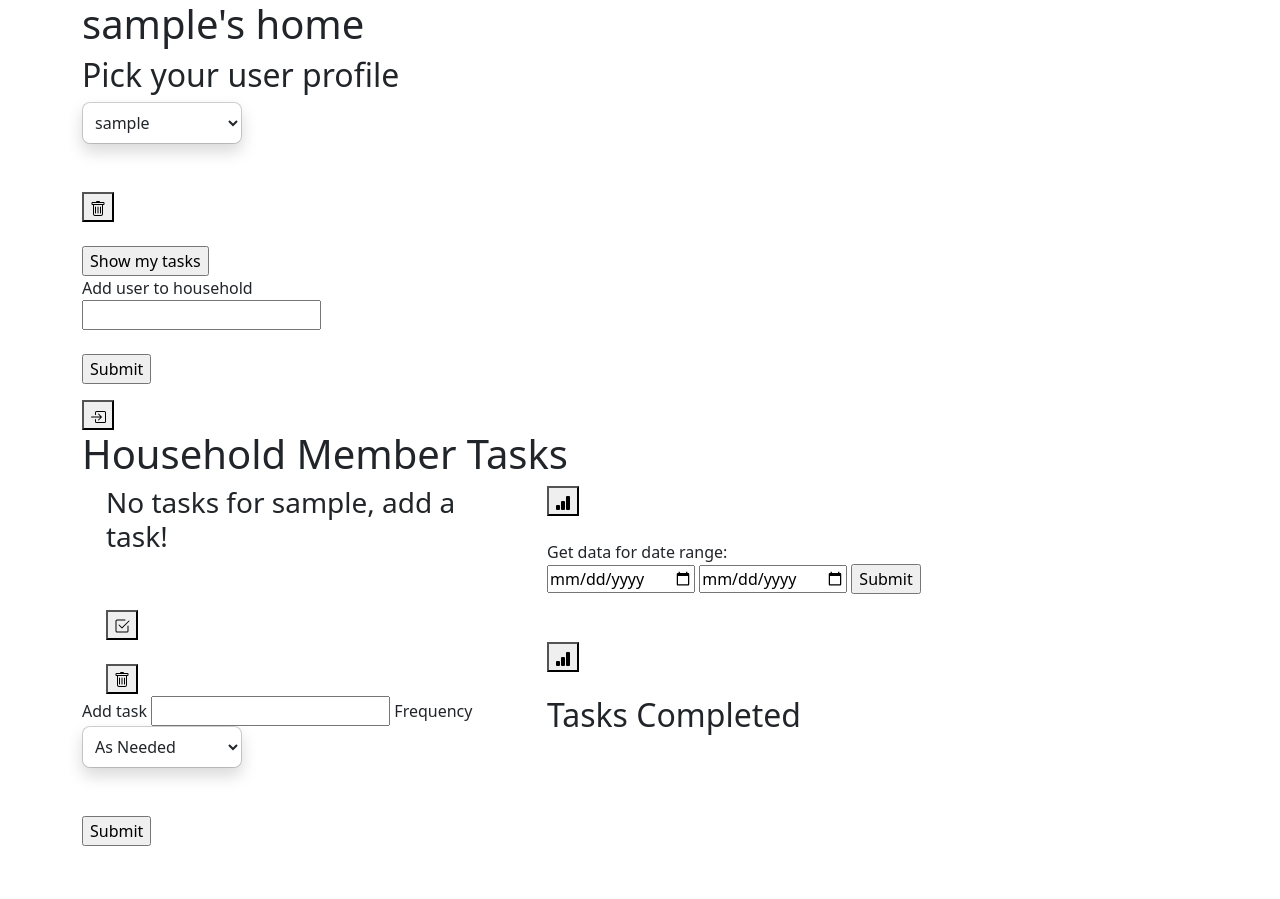
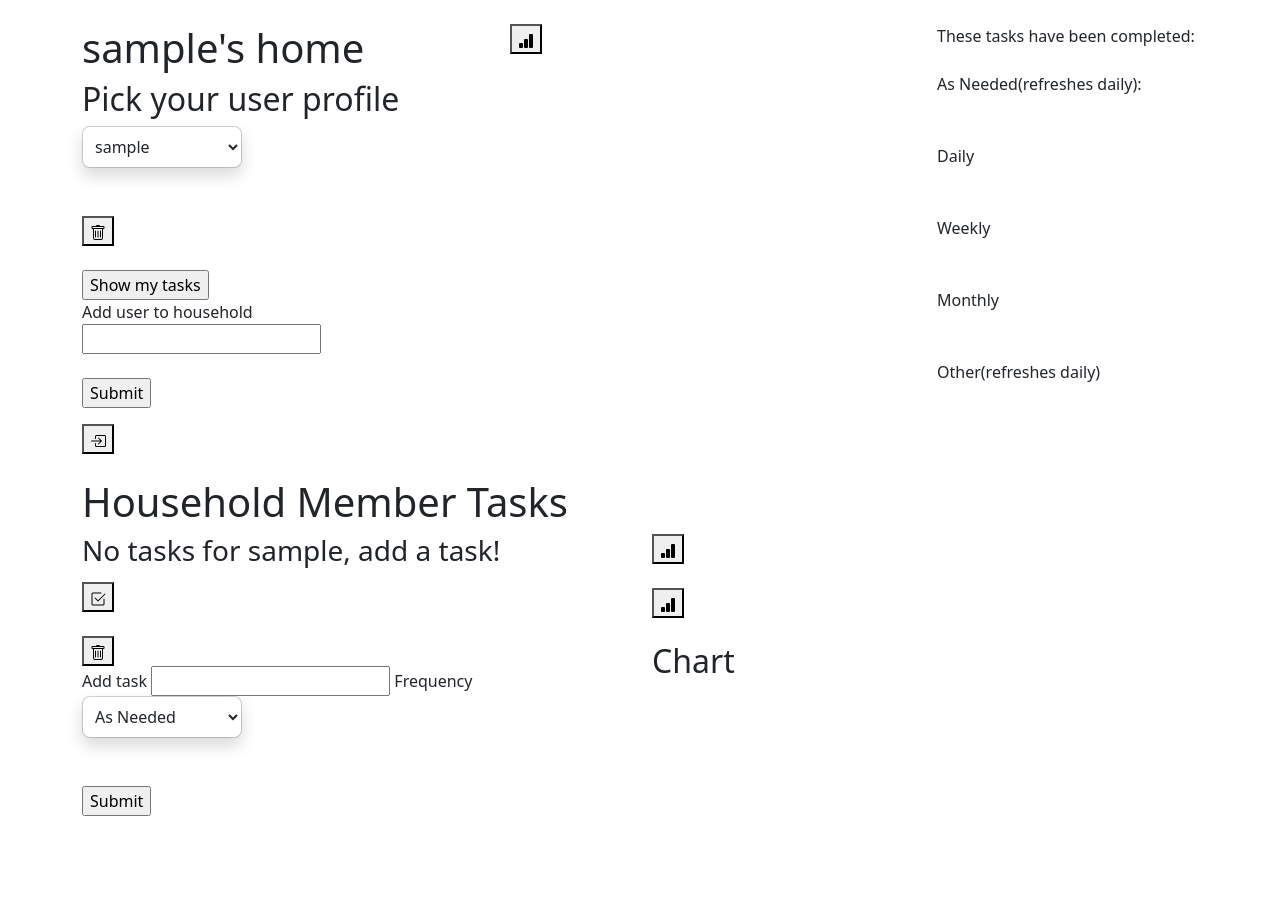
Before and after one commit to edunkpatrick/TO-DO, a Flask app: page /add_task in a window 1280 px wide. After the commit the page ends 816 px from the top, so only its background shows below. Run offline with Flask 2, Linux system fonts and the light colour scheme; the visitor is signed in with stand-in values (Sample User, id 1); tables that the repository leaves empty hold one stand-in row (values such as "Sample post"); a map, chart or similar area stays blank; some libraries are stand-ins or nearby versions.

Commit message:
multiple dataset chart, twilio setup, list of completed tasks for house

```diff
--- a/requirements.txt
+++ b/requirements.txt
@@ -23,12 +23,15 @@ protobuf==4.21.12
 psycopg2-binary==2.9.3
 pyasn1==0.4.8
 pyasn1-modules==0.2.8
+PyJWT==2.6.0
 pyparsing==3.0.9
+pytz==2022.7.1
 requests==2.28.2
 requests-oauthlib==1.3.1
 rsa==4.9
 six==1.16.0
 SQLAlchemy==1.4.18
+twilio==7.16.3
 uritemplate==4.1.1
 urllib3==1.26.14
 Werkzeug==2.0.1
--- a/server.py
+++ b/server.py
@@ -59,7 +59,31 @@ def login_household():
         user_list = crud.get_users_by_household(household_name)
         session["account_name"] = household.account_login
         flash(f"Welcome back, {household_name}!")
-        return render_template('household.html', household_name=household_name, user_list=user_list)
+        household_id = crud.get_household_id_by_name(household_name)
+        # house_completed_tasks is a dict w/ freq as keys, tasks as values list
+        house_completed_tasks = crud.get_house_tasks(household_id)
+        as_needed_list = []
+        daily_list = []
+        weekly_list = []
+        monthly_list = []
+        other_list = []
+
+        for key, value in house_completed_tasks.items():
+            if key == "as_needed":
+                as_needed_list = value
+            elif key == "daily":
+                daily_list = value
+            elif key == "weekly":
+                weekly_list = value
+            elif key == "monthly":
+                monthly_list = value
+            elif key == "other":
+                other_list = value
+
+
+        return render_template('household.html', household_name=household_name,
+        user_list=user_list, as_needed_list=as_needed_list, daily_list=daily_list,
+        weekly_list=weekly_list, monthly_list=monthly_list, other_list=other_list)
 
 
 @app.route('/add_user')
@@ -98,7 +122,34 @@ def show_user_landing():
 
     get_tasks = crud.get_tasks(user_profile_selected, household_name)
 
-    return render_template('household.html', get_tasks=get_tasks, user_profile_selected=user_profile_selected, household_name=household_name, user_list=user_list)
+    household_id = crud.get_household_id_by_name(household_name)
+    house_completed_tasks = crud.get_house_tasks(household_id)
+
+    house_completed_tasks = crud.get_house_tasks(household_id)
+    as_needed_list = []
+    daily_list = []
+    weekly_list = []
+    monthly_list = []
+    other_list = []
+
+    for key, value in house_completed_tasks.items():
+        if key == "as_needed":
+            as_needed_list = value
+        elif key == "daily":
+            daily_list = value
+        elif key == "weekly":
+            weekly_list = value
+        elif key == "monthly":
+            monthly_list = value
+        elif key == "other":
+            other_list = value
+
+    return render_template('household.html', get_tasks=get_tasks,
+    user_profile_selected=user_profile_selected,
+    household_name=household_name, user_list=user_list,
+    house_completed_tasks=house_completed_tasks, as_needed_list=as_needed_list,
+    daily_list=daily_list, weekly_list=weekly_list, monthly_list=monthly_list,
+    other_list=other_list)
 
 @app.route('/delete_user')
 def delete_user():
@@ -205,9 +256,9 @@ def get_range():
     user_name = session["user_name"]
     user_id = crud.get_user_id(user_name, household_id)
     # tasks_complete is a list of tuples
-    date1 = request.args.get("first_date")
-    date2 = request.args.get("second_date")
-    tasks_complete = crud.get_range(user_id, date1, date2)
+    # date1 = request.args.get("first_date")
+    # date2 = request.args.get("second_date")
+    tasks_complete = crud.get_range(user_id)
 
     tasks_complete_list = []
     # for tuple pair, packing into list of dicts
@@ -222,24 +273,23 @@ def get_all_house_complete():
 
     household_name = session["account_name"]
     household_id = crud.get_household_id_by_name(household_name)
-    user_name = session["user_name"]
-    user_id = crud.get_user_id(user_name, household_id)
-    # tasks_complete is a list of tuples
-    tasks_complete = crud.get_count_of_tasks(user_id)
 
-    tasks_complete_list = []
-    # for tuple pair, packing into list of dicts
-    for frequency, total in tasks_complete:
-        tasks_complete_list.append({'freq': frequency, 'num': total})
+    background_dict = {}
+    bar_colors = ['#bf3fbf', '#c09af8', '#9af8f3', '#adf89a', '#f8f79a']
+    background_dict['colors'] = bar_colors
+    # tasks_complete is a dict w/user_name as keys and
+    # tuple of freq type, total as values
+    tasks_complete = crud.chart_all(household_id)
 
-    return jsonify({'data': tasks_complete_list})
+    return jsonify({'house': tasks_complete, 'bar_colors': background_dict})
 
 @app.route('/sign_out')
 def sign_out():
     """Logs out househould and user"""
 
-    session.pop('account_name')
-    session.pop('user_name')
+    del session["account_name"]
+    # if session["user_name"]:
+    #     session.pop("user_name")
 
     return redirect('/')
 
--- a/static/js/charts.js
+++ b/static/js/charts.js
@@ -14,10 +14,10 @@ document.getElementById('chart').addEventListener('click', (evt) => {
                 type: 'bar',
                 data: {
                     datasets: [{
-                        label: 'All Tasks',
+                        label: 'All Tasks Completed',
                         data: data,
-                        backgroundColor: '#ff1493',
-                        borderColor: '#ff1493',
+                        backgroundColor: '#FC9BAE',
+                        borderColor: '#FC9BAE',
                         borderWidth: 2
 
                     }],
@@ -28,7 +28,7 @@ document.getElementById('chart').addEventListener('click', (evt) => {
                             title: {
                                 display: true,
                                 text: 'Frequency of Task',
-                                borderColor: '#ff1493',
+                                borderColor: '#FC9BAE',
                                 borderWidth: 2
                             },
                         },
@@ -36,7 +36,7 @@ document.getElementById('chart').addEventListener('click', (evt) => {
                         title: {
                             display: true,
                             text: 'Number of Tasks Completed',
-                            borderColor: '#ff1493',
+                            borderColor: '#FC9BAE',
                             borderWidth: 2
                         },
                         min: 0,
@@ -53,10 +53,9 @@ document.getElementById('chart').addEventListener('click', (evt) => {
 // CODE REVIEW 2 2/3/23
 
 
-// CHART DATA TO MAKE SPECIFIC RANGE - IN PROGRESS
-document.getElementById('date_range').addEventListener('submit', (evt) => {
+// CHART DATA W/IN LAST MONTH - IN PROGRESS
+document.getElementById('month_chart').addEventListener('click', (evt) => {
     evt.preventDefault();
-    console.log('button worked');
     fetch('/get_date_range.json')
         .then((response) => response.json())
         .then((responseJson) => {
@@ -64,15 +63,14 @@ document.getElementById('date_range').addEventListener('submit', (evt) => {
                 x: tasks.freq,
                 y: tasks.num,
                 }));
-            Chart.destroy();
             new Chart(document.querySelector('#bar-chart'), {
                 type: 'bar',
                 data: {
                     datasets: [{
-                        label: 'All Tasks',
+                        label: 'Tasks Completed in Last 30 Days',
                         data: data,
-                        backgroundColor: '#ff1493',
-                        borderColor: '#ff1493',
+                        backgroundColor: '#88D6FA',
+                        borderColor: '#88D6FA',
                         borderWidth: 2
 
                     }],
@@ -83,7 +81,7 @@ document.getElementById('date_range').addEventListener('submit', (evt) => {
                             title: {
                                 display: true,
                                 text: 'Frequency of Task',
-                                borderColor: '#ff1493',
+                                borderColor: '#88D6FA',
                                 borderWidth: 2
                             },
                         },
@@ -91,7 +89,7 @@ document.getElementById('date_range').addEventListener('submit', (evt) => {
                         title: {
                             display: true,
                             text: 'Number of Tasks Completed',
-                            borderColor: '#ff1493',
+                            borderColor: '#88D6FA',
                             borderWidth: 2
                         },
                         min: 0,
@@ -110,22 +108,42 @@ document.getElementById('house_chart').addEventListener('click', (evt) => {
     fetch('/house_tasks_complete.json')
         .then((response) => response.json())
         .then((responseJson) => {
-            const data = responseJson.data.map(tasks => ({
-                x: tasks.freq,
-                y: tasks.num,
+            // make an array of responseJson key, values
+            const user_data = Object.entries(responseJson['house'])
+            // get list of colors for bar colors
+            const background_dict = responseJson['bar_colors']
+
+            let taskArr = [];
+            for(const [user_name, user_tasks] of user_data){
+                const data = user_tasks.map((tasks) => ({
+                    x: tasks[0],
+                    y: tasks[1],
                 }));
 
-            new Chart(document.querySelector('#bar-chart'), {
+                let dict = {}
+                dict[user_name] = data
+                taskArr.push(dict);
+            }
+            let dataArr = [];
+
+            for(let i=0; i<taskArr.length; i++){
+                // get name from taskArr keys
+                let name = Object.keys(taskArr[i])[0]
+                // get task freq type, total values and assign to data
+                let data = taskArr[i][name]
+                let color = background_dict['colors'][i]
+                dataArr.push({
+                    label: name,
+                    data: data,
+                    backgroundColor: color,
+                    borderColor: color
+                })
+            }
+
+            new Chart(document.querySelector('#house-chart'), {
                 type: 'bar',
                 data: {
-                    datasets: [{
-                        label: 'All Tasks',
-                        data: data,
-                        backgroundColor: '#ff1493',
-                        borderColor: '#ff1493',
-                        borderWidth: 2
-
-                    }],
+                    datasets: dataArr,
                 },
                 options: {
                     scales: {
@@ -133,7 +151,6 @@ document.getElementById('house_chart').addEventListener('click', (evt) => {
                             title: {
                                 display: true,
                                 text: 'Frequency of Task',
-                                borderColor: '#ff1493',
                                 borderWidth: 2
                             },
                         },
@@ -141,7 +158,6 @@ document.getElementById('house_chart').addEventListener('click', (evt) => {
                         title: {
                             display: true,
                             text: 'Number of Tasks Completed',
-                            borderColor: '#ff1493',
                             borderWidth: 2
                         },
                         min: 0,
--- a/static/js/updateTasks.js
+++ b/static/js/updateTasks.js
@@ -48,15 +48,30 @@ document.querySelector('#delete_user').addEventListener('click', (evt) => {
         // const queryString = new URLSearchParams({ user: toDelete }).toString();
         // need to fetch url, etc
         console.log('user deleted');
-        });
+        const toDelete = '';
+        const queryString = new URLSearchParams({ task: toDelete }).toString();
+        const url = `/delete_user?${queryString}`;
+        fetch(url)
+            .then((response) => response.text())
+            .then((status) => {
+                console.log(status);
+            })
+    }
+);
 
 // LOGS OUT USER
 
 // document.querySelector('#log_out').addEventListener('click', (evt) => {
 //     evt.preventDefault();
-//     const log_out_url = '/sign_out';
-//     fetch(log_out_url);
-// })
+//     const toLogOut = document.querySelector('.home').value
+//     const queryString = new URLSearchParams({ account_name: toLogOut }).toString()
+//     const log_out_url = `/sign_out?${queryString}`;
+//     fetch(log_out_url)
+//         .then((response) => response.text())
+//         .then((status) => {
+//             console.log(status);
+//         })
+// });
 
 
 // FORMER AJAX FUNCTIONS, REMOVE WHEN MVP COMPLETE
--- a/templates/household.html
+++ b/templates/household.html
@@ -9,11 +9,12 @@
 {% endblock %}
 </head>
 {% block body %}
+<br><b></b>
 <div class="container">
     <div class="row">
-        <div class="col-4">
-            <h1> {{ household_name }}'s home </h1>
-            <div id="user_profile">
+        <div class="col">
+            <h1 class="home" value="{{ household_name}}"> {{ household_name }}'s home </h1>
+            <h2 id="user_profile">
             <h2>Pick your user profile</h2>
             <form action="/user_profile">
             <select name="available_users" id="users" class="dropdown-menu position-static d-grid gap-1 p-2 rounded-3 mx-0 shadow w-220px">
@@ -24,16 +25,16 @@
 
             </select>
             <br><br>
-            <button id="delete_user"><svg xmlns="http://www.w3.org/2000/svg" width="16" height="16" fill="currentColor" class="bi bi-trash" viewBox="0 0 16 16">
+            <button id="delete_user" type="button" class="btn-secondary" data-toggle="tooltip" data-placement="right" title="Delete User"><svg xmlns="http://www.w3.org/2000/svg" width="16" height="16" fill="currentColor" class="bi bi-trash" viewBox="0 0 16 16">
                 <path d="M5.5 5.5A.5.5 0 0 1 6 6v6a.5.5 0 0 1-1 0V6a.5.5 0 0 1 .5-.5zm2.5 0a.5.5 0 0 1 .5.5v6a.5.5 0 0 1-1 0V6a.5.5 0 0 1 .5-.5zm3 .5a.5.5 0 0 0-1 0v6a.5.5 0 0 0 1 0V6z"/>
                 <path fill-rule="evenodd" d="M14.5 3a1 1 0 0 1-1 1H13v9a2 2 0 0 1-2 2H5a2 2 0 0 1-2-2V4h-.5a1 1 0 0 1-1-1V2a1 1 0 0 1 1-1H6a1 1 0 0 1 1-1h2a1 1 0 0 1 1 1h3.5a1 1 0 0 1 1 1v1zM4.118 4 4 4.059V13a1 1 0 0 0 1 1h6a1 1 0 0 0 1-1V4.059L11.882 4H4.118zM2.5 3V2h11v1h-11z"/>
             </svg></button>
-            <div id="pop_delete_user" style="display: none">Delete User</div>
+            <!-- <div id="pop_delete_user" style="display: none">Delete User</div> -->
+            <!-- <button type="button" class="btn btn-secondary" data-toggle="tooltip" data-placement="right" title="Tooltip on right">
+                Tooltip on right -->
             <br><br>
             <input id="show_tasks" type="submit" value="Show my tasks">
-        </div>
 
-        <div>
             </form>
             <form action="/add_user">
                 <p>
@@ -42,28 +43,76 @@
             <input type="submit">
             </form>
 
-        </div>
-
-        <div>
             <!-- Log Out -->
             <form action="/sign_out">
-            <button id="log_out"><svg xmlns="http://www.w3.org/2000/svg" width="16" height="16" fill="currentColor" class="bi bi-box-arrow-in-right" viewBox="0 0 16 16">
+            <button id="log_out" onclick="location.href='/sign_out'" type="button" class="btn-secondary" data-toggle="tooltip" data-placement="right" title="Log Out"><svg xmlns="http://www.w3.org/2000/svg" width="16" height="16" fill="currentColor" class="bi bi-box-arrow-in-right" viewBox="0 0 16 16">
                 <path fill-rule="evenodd" d="M6 3.5a.5.5 0 0 1 .5-.5h8a.5.5 0 0 1 .5.5v9a.5.5 0 0 1-.5.5h-8a.5.5 0 0 1-.5-.5v-2a.5.5 0 0 0-1 0v2A1.5 1.5 0 0 0 6.5 14h8a1.5 1.5 0 0 0 1.5-1.5v-9A1.5 1.5 0 0 0 14.5 2h-8A1.5 1.5 0 0 0 5 3.5v2a.5.5 0 0 0 1 0v-2z"/>
                 <path fill-rule="evenodd" d="M11.854 8.354a.5.5 0 0 0 0-.708l-3-3a.5.5 0 1 0-.708.708L10.293 7.5H1.5a.5.5 0 0 0 0 1h8.793l-2.147 2.146a.5.5 0 0 0 .708.708l3-3z"/>
               </svg></button>
             </form>
         </div>
-        <div id="pop_logout" style="display: none">Logout</div>
 
+        <div class="col">
+            <button id="house_chart" type="button" class="btn-secondary" data-toggle="tooltip" data-placement="right" title="House Chart"><svg xmlns="http://www.w3.org/2000/svg" width="16" height="16" fill="currentColor" class="bi bi-bar-chart-fill" viewBox="0 0 16 16">
+                <path d="M1 11a1 1 0 0 1 1-1h2a1 1 0 0 1 1 1v3a1 1 0 0 1-1 1H2a1 1 0 0 1-1-1v-3zm5-4a1 1 0 0 1 1-1h2a1 1 0 0 1 1 1v7a1 1 0 0 1-1 1H7a1 1 0 0 1-1-1V7zm5-5a1 1 0 0 1 1-1h2a1 1 0 0 1 1 1v12a1 1 0 0 1-1 1h-2a1 1 0 0 1-1-1V2z"/>
+                </svg></button>
+                <br><br>
+                <canvas id="house-chart"></canvas>
+                <!-- <div id="pop_house_chart" style="display: none">Show House Chart</div> -->
+                <br><br>
+        </div>
+        <div class="col-3">
+            These tasks have been completed:
+            <br><br>
+            As Needed(refreshes daily):
+            <ul class="list-group">
+            {% for task in as_needed_list%}
+            <!-- <li>{{ task }}</li> -->
+            <li class="list-group-item disabled" id="{{ task }}" value="{{ task }}">{{ task }}</li>
+            {% endfor %}
+            </ul>
+            <br><br>
+            Daily
+            <ul class="list-group">
+                {% for task in daily_list %}
+                <!-- <li>{{ task }}</li> -->
+                <li class="list-group-item disabled" id="{{ task }}" value="{{ task }}">{{ task }}</li>
+                {% endfor %}
+            </ul>
+            <br><br>
+            Weekly
+            <ul class="list-group">
+                {% for task in weekly_list %}
+                <!-- <li>{{ task }}</li> -->
+                <li class="list-group-item disabled" id="{{ task }}" value="{{ task }}">{{ task }}</li>
+                {% endfor %}
+                </ul>
+            <br><br>
+            Monthly
+            <ul class="list-group">
+                {% for task in monthly_list %}
+                <!-- <li>{{ task }}</li> -->
+                <li class="list-group-item disabled" id="{{ task }}" value="{{ task }}">{{ task }}</li>
+                {% endfor %}
+                </ul>
+                <br><br>
+            Other(refreshes daily)
+            <ul class="list-group">
+                {% for task in other_lists %}
+                <!-- <li>{{ task }}</li> -->
+                <li class="list-group-item disabled" id="{{ task }}" value="{{ task }}">{{ task }}</li>
+                {% endfor %}
+                </ul>
+        </div>
     </div>
 
     <br>
 
     <div class="row">
         <h1>Household Member Tasks</h2>
-        <div id="user_tasks" id="add_user" class="col-5">
+        <div class="col" id="user_tasks" id="add_user">
 
-            <div id="tasksdiv" class="form-check">
+            <div id="tasksdiv" class="row" >
                 {% if get_tasks %}
                     <h3>Here are your tasks, {{ user_profile_selected }}</h3>
                     {% for task in get_tasks %}
@@ -79,20 +128,22 @@
                     <h3>No tasks for {{ user_profile_selected }}, add a task!</h3>
                 {% endif %}
                 <br><br>
-                <button id="mark_complete"><svg xmlns="http://www.w3.org/2000/svg" width="16" height="16" fill="currentColor" class="bi bi-check2-square" viewBox="0 0 16 16">
+                <div id="row">
+                <button id="mark_complete" type="button" class="btn-secondary" data-toggle="tooltip" data-placement="right" title="Mark Tasks Complete"><svg xmlns="http://www.w3.org/2000/svg" width="16" height="16" fill="currentColor" class="bi bi-check2-square" viewBox="0 0 16 16">
                     <path d="M3 14.5A1.5 1.5 0 0 1 1.5 13V3A1.5 1.5 0 0 1 3 1.5h8a.5.5 0 0 1 0 1H3a.5.5 0 0 0-.5.5v10a.5.5 0 0 0 .5.5h10a.5.5 0 0 0 .5-.5V8a.5.5 0 0 1 1 0v5a1.5 1.5 0 0 1-1.5 1.5H3z"/>
                     <path d="m8.354 10.354 7-7a.5.5 0 0 0-.708-.708L8 9.293 5.354 6.646a.5.5 0 1 0-.708.708l3 3a.5.5 0 0 0 .708 0z"/>
                   </svg></button>
-                  <div id="pop_complete" style="display: none">Mark Selected Tasks Complete</div>
+                  <!-- <div id="pop_complete" style="display: none">Mark Selected Tasks Complete</div> -->
                 <br><br>
-                <button id="delete_tasks"><svg xmlns="http://www.w3.org/2000/svg" width="16" height="16" fill="currentColor" class="bi bi-trash" viewBox="0 0 16 16">
+                <button id="delete_tasks" type="button" class="btn-secondary" data-toggle="tooltip" data-placement="right" title="Delete Task"><svg xmlns="http://www.w3.org/2000/svg" width="16" height="16" fill="currentColor" class="bi bi-trash" viewBox="0 0 16 16">
                     <path d="M5.5 5.5A.5.5 0 0 1 6 6v6a.5.5 0 0 1-1 0V6a.5.5 0 0 1 .5-.5zm2.5 0a.5.5 0 0 1 .5.5v6a.5.5 0 0 1-1 0V6a.5.5 0 0 1 .5-.5zm3 .5a.5.5 0 0 0-1 0v6a.5.5 0 0 0 1 0V6z"/>
                     <path fill-rule="evenodd" d="M14.5 3a1 1 0 0 1-1 1H13v9a2 2 0 0 1-2 2H5a2 2 0 0 1-2-2V4h-.5a1 1 0 0 1-1-1V2a1 1 0 0 1 1-1H6a1 1 0 0 1 1-1h2a1 1 0 0 1 1 1h3.5a1 1 0 0 1 1 1v1zM4.118 4 4 4.059V13a1 1 0 0 0 1 1h6a1 1 0 0 0 1-1V4.059L11.882 4H4.118zM2.5 3V2h11v1h-11z"/>
                 </svg></button>
-                <div id="pop_delete" style="display: none">Delete Selected Tasks</div>
+                </div>
+                <!-- <div id="pop_delete" style="display: none">Delete Selected Tasks</div> -->
                 <!-- <button id="remove_complete">Remove Completed Task</button> -->
             </div>
-            <div id="add_task_div">
+            <div id="add_task_div" class="col">
                 <form action="/add_task">
                     <p>
                     Add task <input type="text" name="add_task">
@@ -108,25 +159,19 @@
                 </form>
             </div>
         </div>
-        <div class="col-7">
-            <button id="chart" class="chart"><svg xmlns="http://www.w3.org/2000/svg" width="16" height="16" fill="currentColor" class="bi bi-bar-chart-fill" viewBox="0 0 16 16">
+        <div class="col">
+            <button id="chart" type="button" class="btn-secondary" data-toggle="tooltip" data-placement="right" title="Chart All My Tasks"><svg xmlns="http://www.w3.org/2000/svg" width="16" height="16" fill="currentColor" class="bi bi-bar-chart-fill" viewBox="0 0 16 16">
                 <path d="M1 11a1 1 0 0 1 1-1h2a1 1 0 0 1 1 1v3a1 1 0 0 1-1 1H2a1 1 0 0 1-1-1v-3zm5-4a1 1 0 0 1 1-1h2a1 1 0 0 1 1 1v7a1 1 0 0 1-1 1H7a1 1 0 0 1-1-1V7zm5-5a1 1 0 0 1 1-1h2a1 1 0 0 1 1 1v12a1 1 0 0 1-1 1h-2a1 1 0 0 1-1-1V2z"/>
               </svg></button>
-              <div id="pop_chart" style="display: none">Show Chart</div>
+              <!-- <div id="pop_chart" style="display: none">Show Chart</div> -->
                 <br><br>
-                Get data for date range:
-                <form action="/get_date_range.json">
-                <input type="date" name="first_date">
-                <input type="date" name="second_date">
-                <input type="submit" id="date_range">
-                </form>
-                <br><br>
-            <button id="house_chart" class="chart"><svg xmlns="http://www.w3.org/2000/svg" width="16" height="16" fill="currentColor" class="bi bi-bar-chart-fill" viewBox="0 0 16 16">
+            <button id="month_chart" type="button" class="btn-secondary" data-toggle="tooltip" data-placement="right" title="Chart My Past Month"><svg xmlns="http://www.w3.org/2000/svg" width="16" height="16" fill="currentColor" class="bi bi-bar-chart-fill" viewBox="0 0 16 16">
                 <path d="M1 11a1 1 0 0 1 1-1h2a1 1 0 0 1 1 1v3a1 1 0 0 1-1 1H2a1 1 0 0 1-1-1v-3zm5-4a1 1 0 0 1 1-1h2a1 1 0 0 1 1 1v7a1 1 0 0 1-1 1H7a1 1 0 0 1-1-1V7zm5-5a1 1 0 0 1 1-1h2a1 1 0 0 1 1 1v12a1 1 0 0 1-1 1h-2a1 1 0 0 1-1-1V2z"/>
                 </svg></button>
-                <div id="pop_house_chart" style="display: none">Show House Chart</div>
+                <!-- <div id="pop_month_chart" style="display: none">Show Monthly Chart</div> -->
                 <br><br>
-                <h2>Tasks Completed</h2>
+
+                <h2>Chart</h2>
 
             <canvas id="bar-chart"></canvas>
 
```
Also changed, not shown: crud.py (+90 -35 lines), static/js/hoverFunctions.js (+58 -44 lines).
